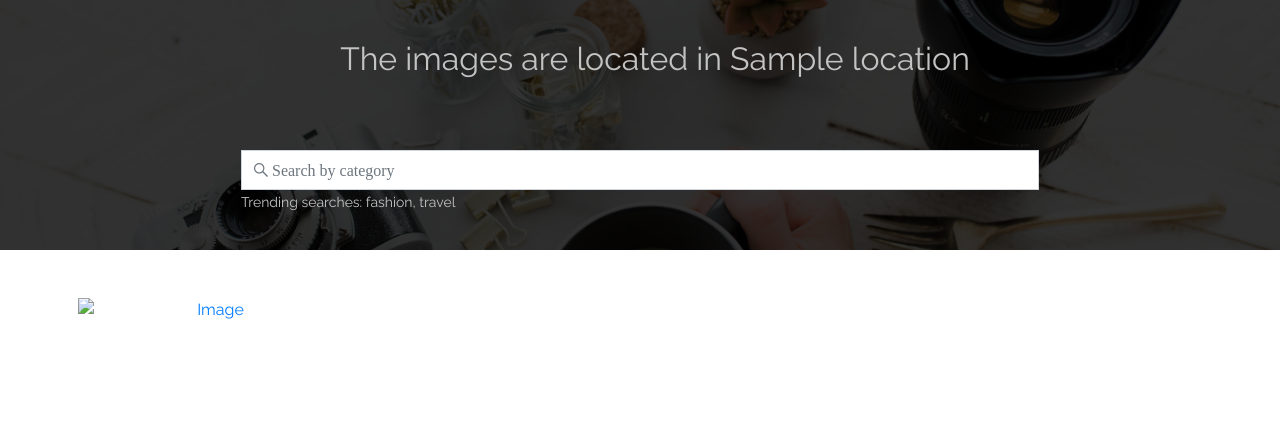
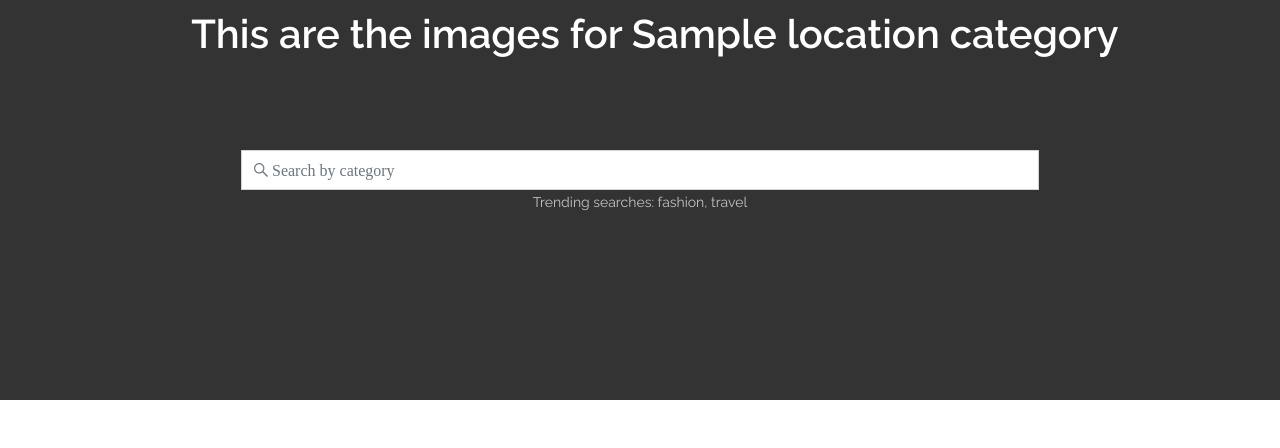
Before and after one commit to rmautia/gallery, a Django app: page /location/1 in a window 1280 px wide. Shown: the part 80-528 px from the top of the page. Run offline with Django 3.2, Linux system fonts and the light colour scheme; tables that the repository leaves empty hold one stand-in row (values such as "Sample post"); some libraries are stand-ins or nearby versions.

Commit message:
location background.

```diff
--- a/gallery/static/css/index.css
+++ b/gallery/static/css/index.css
@@ -1,5 +1,3 @@
-
-
 html, body{
     font-family: 'Raleway', sans-serif;
     font-size: 100%;
@@ -195,7 +193,7 @@
 .banner{
 background: url(../images/landing2.jpg) no-repeat 0px 0px;
 background-size:cover;
-background-position: relative;
+background-position: ;
 -webkit-background-size: cover;
 -o-background-size: cover;
 -ms-background-size: cover;
@@ -429,7 +427,7 @@
         overflow: auto;
     }
     button.btn.btn-secondary{
-         display: none;
+        /* display: none; */
     }
     h5#deleteModalLabel.modal-title{
         margin: 0px;
@@ -478,7 +476,7 @@
         overflow: auto;
     }
     button.btn.btn-secondary{
-         display: none;
+        /* display: none; */
     }
     h5#deleteModalLabel.modal-title{
         margin: 0px;
@@ -599,4 +597,3 @@
     max-height: 245
 }
 }
-/* End of Responsive design */
--- a/gallery/templates/index.html
+++ b/gallery/templates/index.html
@@ -26,7 +26,7 @@
         <!-- displaying images -->
          <div class="col-xs-6 col-sm-6 col-md-4 col-lg-3">
                  <div class="portfolio-wrap ">
-                     <div class="portfolio-wrap hovereffect">
+                     <div class="portfolio-wrap">
                          <a class="img-overlay" data-toggle="modal" data-target="#{{image.id}}" style="width:100%">
                              <img src="{{image.picture.cdn_url}}" href="" class="image" alt="Image" >
                              <div class="overlay">
--- a/gallery/templates/location.html
+++ b/gallery/templates/location.html
@@ -6,9 +6,9 @@
 {{block.super}}
 
 <!-- Landing Page -->
-<div class="banner-1">
+<div class="banner" style="background: url(https://techbeacon.com/sites/default/files/styles/social/public/field/image/google-location-privacy.jpg?itok=g3oTUeP2);background-repeat: no-repeat;background-size: cover;">
     <div class="cover-1">
-        <h2>The images are located in {{location.name}}</h2>
+        <h2>This are the images for  {{location.name}} category</h2>
         <div class="container imageloc">
             <form class="form" role="search" action="{% url 'search_image' %}">
                 <div class="input-group">
```
